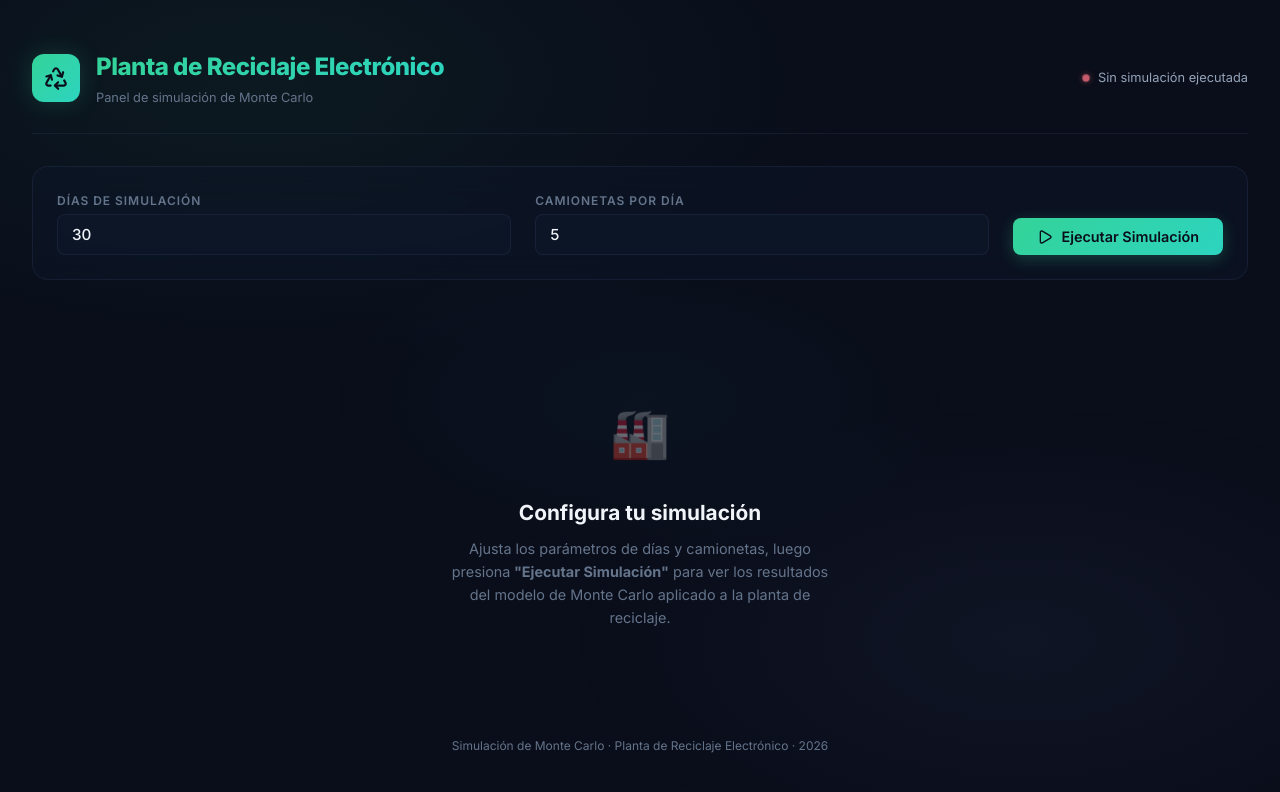
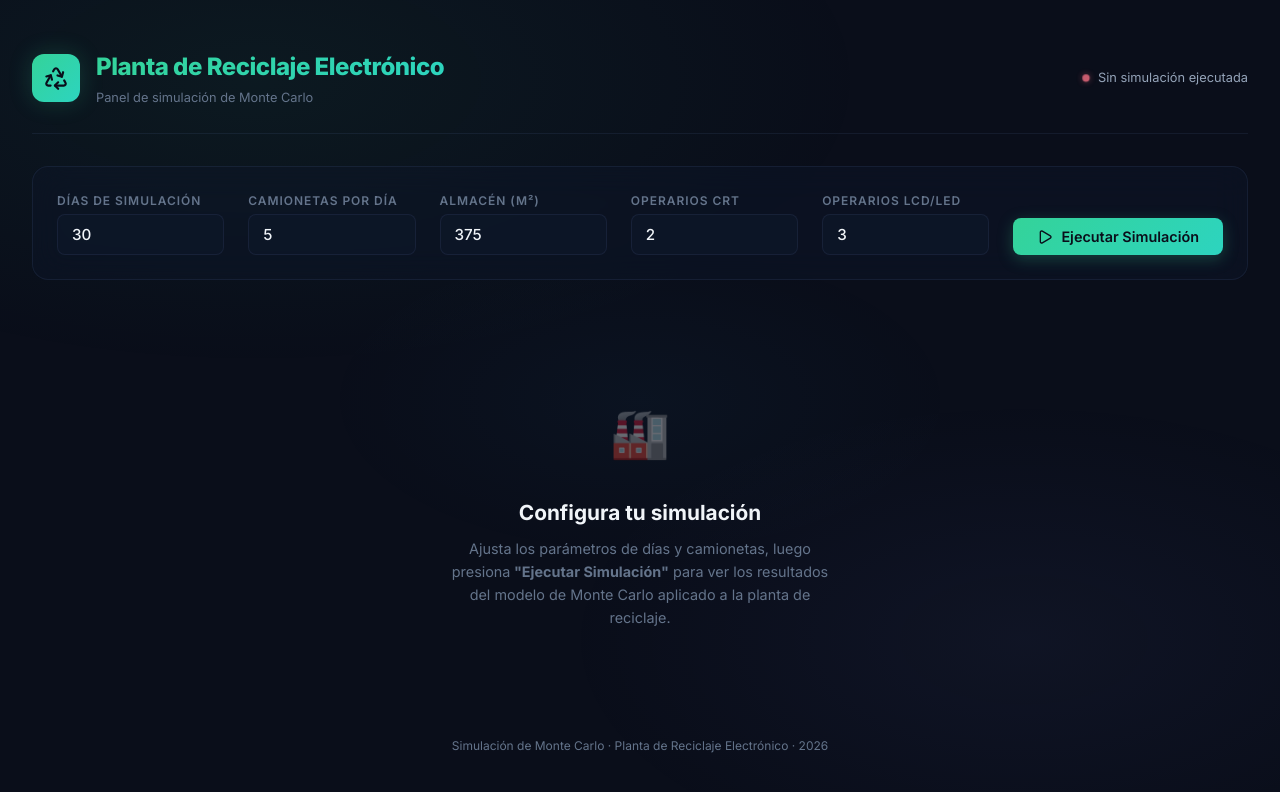
Before and after one commit to ignaveliz/Simulacion-Frontend, a React (Vite) app: page / in a window 1280 px wide. Shown: the top 792 px of the page. Built offline with nearby package versions, Linux system fonts and the light colour scheme.

Commit message:
here we go again

```diff
--- a/src/App.tsx
+++ b/src/App.tsx
@@ -1,7 +1,7 @@
 import { useState } from 'react';
 import {
   Recycle, Play, DollarSign, Weight, Cpu, Truck,
-  FlaskConical, Gem, AlertTriangle, TrendingUp,
+  FlaskConical, Gem, AlertTriangle, TrendingUp, Users, AlertOctagon
 } from 'lucide-react';
 import MetricCard from './components/MetricCard';
 import ChartsSection from './components/ChartsSection';
@@ -13,6 +13,9 @@ const API_BASE = 'http://localhost:5262';
 function App() {
   const [dias, setDias] = useState(30);
   const [camionetas, setCamionetas] = useState(5);
+  const [capacidadAlmacen, setCapacidadAlmacen] = useState(375.0);
+  const [operariosCRT, setOperariosCRT] = useState(2);
+  const [operariosPlanas, setOperariosPlanas] = useState(3);
   const [loading, setLoading] = useState(false);
   const [error, setError] = useState<string | null>(null);
   const [result, setResult] = useState<ResultadoSimulacion | null>(null);
@@ -22,7 +25,7 @@ function App() {
     setError(null);
     try {
       const res = await fetch(
-        `${API_BASE}/api/simulacion/ejecutar?dias=${dias}&camionetasPorDia=${camionetas}`,
+        `${API_BASE}/api/simulacion/ejecutar?dias=${dias}&camionetasPorDia=${camionetas}&capacidadAlmacenM3=${capacidadAlmacen}&operariosCRT=${operariosCRT}&operariosPlanas=${operariosPlanas}`,
         { method: 'POST' },
       );
       if (!res.ok) {
@@ -89,6 +92,43 @@ function App() {
             onChange={(e) => setCamionetas(Math.max(1, Number(e.target.value)))}
           />
         </div>
+        <div className="config-panel__group">
+          <label className="config-panel__label" htmlFor="input-almacen">Almacén (m²)</label>
+          <input
+            id="input-almacen"
+            className="config-panel__input"
+            type="number"
+            min={50}
+            max={2000}
+            step={0.5}
+            value={capacidadAlmacen}
+            onChange={(e) => setCapacidadAlmacen(Math.max(1, Number(e.target.value)))}
+          />
+        </div>
+        <div className="config-panel__group">
+          <label className="config-panel__label" htmlFor="input-op-crt">Operarios CRT</label>
+          <input
+            id="input-op-crt"
+            className="config-panel__input"
+            type="number"
+            min={1}
+            max={20}
+            value={operariosCRT}
+            onChange={(e) => setOperariosCRT(Math.max(1, Number(e.target.value)))}
+          />
+        </div>
+        <div className="config-panel__group">
+          <label className="config-panel__label" htmlFor="input-op-planas">Operarios LCD/LED</label>
+          <input
+            id="input-op-planas"
+            className="config-panel__input"
+            type="number"
+            min={1}
+            max={20}
+            value={operariosPlanas}
+            onChange={(e) => setOperariosPlanas(Math.max(1, Number(e.target.value)))}
+          />
+        </div>
         <button
           className="btn btn--primary"
           onClick={handleRun}
@@ -126,12 +166,36 @@ function App() {
           {/* ─── KPI Cards ─── */}
           <section className="metrics-grid" id="kpi-section">
             <MetricCard
+              label="Utilización CRT"
+              value={`${t.utilizacionPromedioCRT}%`}
+              sub={`Saturación: ${t.diasSaturacionCRT} días`}
+              icon={<Users size={20} />}
+              variant={t.utilizacionPromedioCRT >= 90 ? "rose" : "indigo"}
+              delay={1}
+            />
+            <MetricCard
+              label="Utilización Planas"
+              value={`${t.utilizacionPromedioPlanas}%`}
+              sub={`Saturación: ${t.diasSaturacionPlanas} días`}
+              icon={<Users size={20} />}
+              variant={t.utilizacionPromedioPlanas >= 90 ? "rose" : "sky"}
+              delay={2}
+            />
+            <MetricCard
+              label="Rechazos por Almacén"
+              value={t.totalCamionetasRechazadas.toLocaleString('es-AR')}
+              sub="Camionetas rechazadas"
+              icon={<AlertOctagon size={20} />}
+              variant={t.totalCamionetasRechazadas > 0 ? "rose" : "emerald"}
+              delay={3}
+            />
+            <MetricCard
               label="Ganancia Neta"
               value={`$${fmt(t.gananciaNeta)}`}
               sub={`Ingresos $${fmt(t.ingresosTotales)} · Costos $${fmt(t.costosTotales)}`}
               icon={<DollarSign size={20} />}
               variant="emerald"
-              delay={1}
+              delay={4}
             />
             <MetricCard
               label="Peso Total Procesado"
```
Also changed, not shown: src/types.ts (+8 -0 lines).
